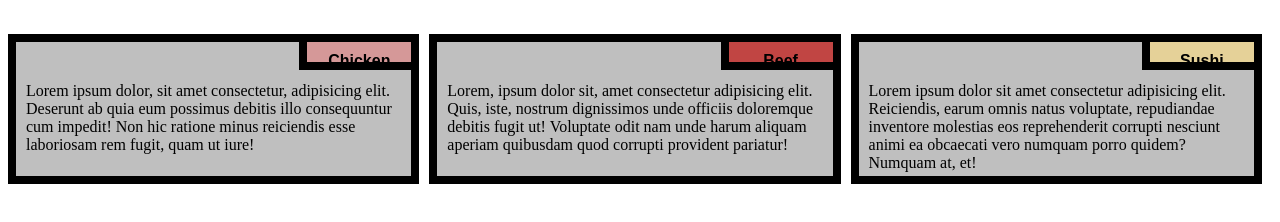
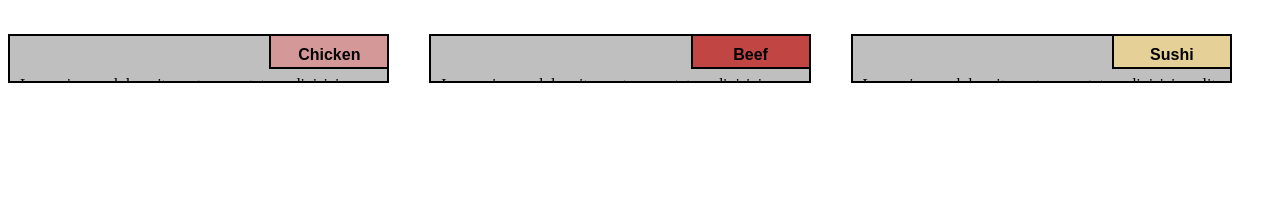
Before and after one commit to Arjun2110exe/Arjun2110exe.github.io, a plain HTML site: page Week2/index.html in a window 1280 px wide. Shown: the part 48-270 px from the top of the page. Drawn offline with Linux system fonts and the light colour scheme.

Commit message:
Update style.css

```diff
--- a/Week2/css/style.css
+++ b/Week2/css/style.css
@@ -8,9 +8,9 @@ h1{
 
 p {
   background-color: #bfbfbf;
-  border: 8px solid black;
-  height: 150px;
-  margin-right: 10px;
+  border: 2px solid black;
+  height: 10px;
+  margin-right: 40px;
   padding: 40px 10px 5px 10px;
   overflow: hidden;
 }
```
